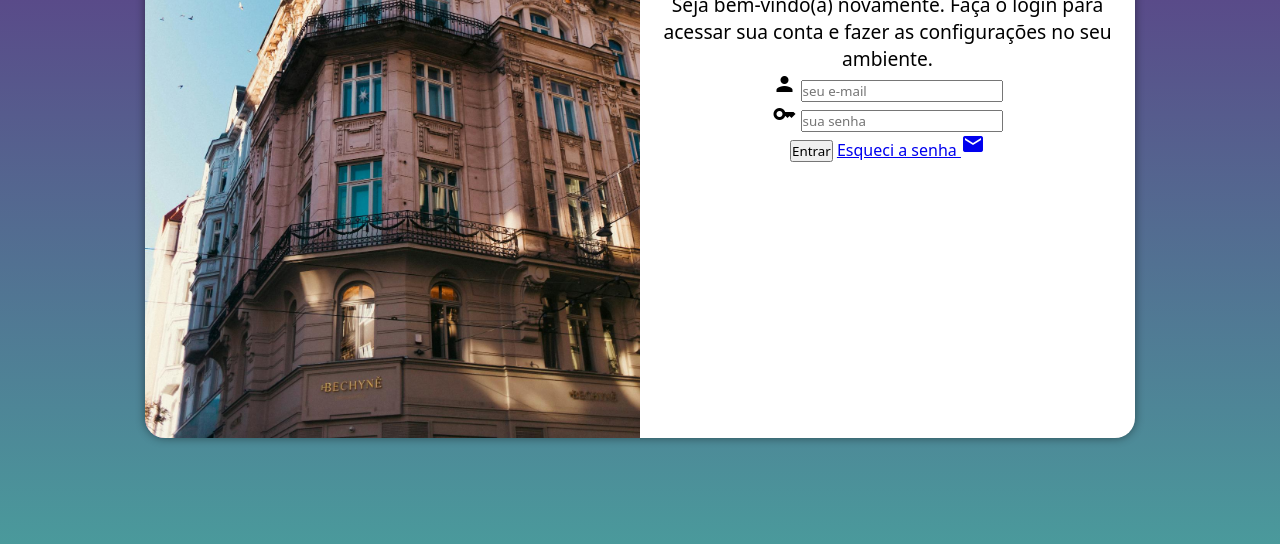
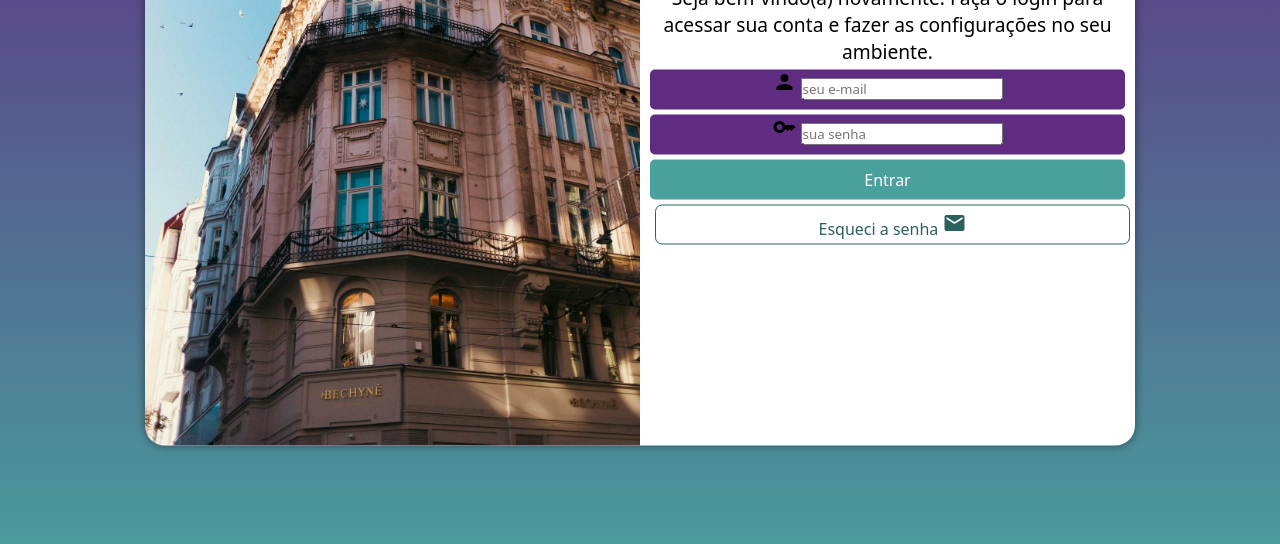
Before and after one commit to pedroarmandog/projeto-login, a plain HTML site: page index.html in a window 1280 px wide. Shown: the part 212-756 px from the top of the page. Drawn offline with Linux system fonts and the light colour scheme.

Commit message:
formatação do formulário

```diff
--- a/estilos/style.css
+++ b/estilos/style.css
@@ -2,7 +2,7 @@
 
 /*
  Paleta de cores
- verde: #49209d
+ verde: #49a09d
  Lilás: #5f2c82
 
 */
@@ -33,7 +33,7 @@ section#login {
 
     background-color: white;
     width: 250px;
-    height: 500px;
+    height: 515px;
     border-radius: 20px;
     box-shadow: 0px 0px 10px rgba(0, 0, 0, 0.450);
     transition: widith 0.3s, height, 0.3s;
@@ -62,3 +62,48 @@ div#formulario {
 div#formulario > p {
     font-size: 0.8em;
 }
+
+form > div.campo {
+    background-color: #5f2c82;
+    display: block;
+    width: 100%;
+    height: 40px;
+    border-radius: 5px;
+    margin: 5px 0px;
+}
+
+form > input[type=submit] {
+    display: block;
+    font-size: 1em;
+    width: 100%;
+    height: 40px;
+    background-color: #49a09d;
+    color: white;
+    border: none;
+    border-radius: 5px;
+    cursor: pointer;
+}
+
+form > input[type=submit]:hover {
+    background-color: #2a615f;
+}
+
+form > a.botao {
+    display: block;
+    text-align: center;
+    font-size: 1em;
+    width: 100%;
+    height: 40px;
+    padding-top: 5px;
+    margin: 5px;
+    background-color: white;
+    color: #2a615f;
+    border: 1px solid #2a615f;
+    border-radius: 7px;
+    text-decoration: none;
+}
+
+form > a.botao:hover {
+    background-color: #62dad6;
+
+}
--- a/index.html
+++ b/index.html
@@ -24,13 +24,13 @@
                         <input type="email" name="login" id="ilogin" placeholder="seu e-mail" autocomplete="email" required maxlength="30">
                         <label for="ilogin"></label>
                     </div>
-                    <div>
+                    <div class="campo">
                         <span class="material-icons">key</span>
                         <input type="password" name="senha" id="isenha" placeholder="sua senha" autocomplete="current-password" required minlength="8" maxlength="20">
                         <label for="isenha"></label>
                     </div>
                     <input type="submit" value="Entrar">
-                    <a href="esqueci.html">Esqueci a senha <span class="material-icons">mail</span></a>
+                    <a href="esqueci.html" class="botao">Esqueci a senha <span class="material-icons">mail</span></a>
                 </form>
 
 
```
